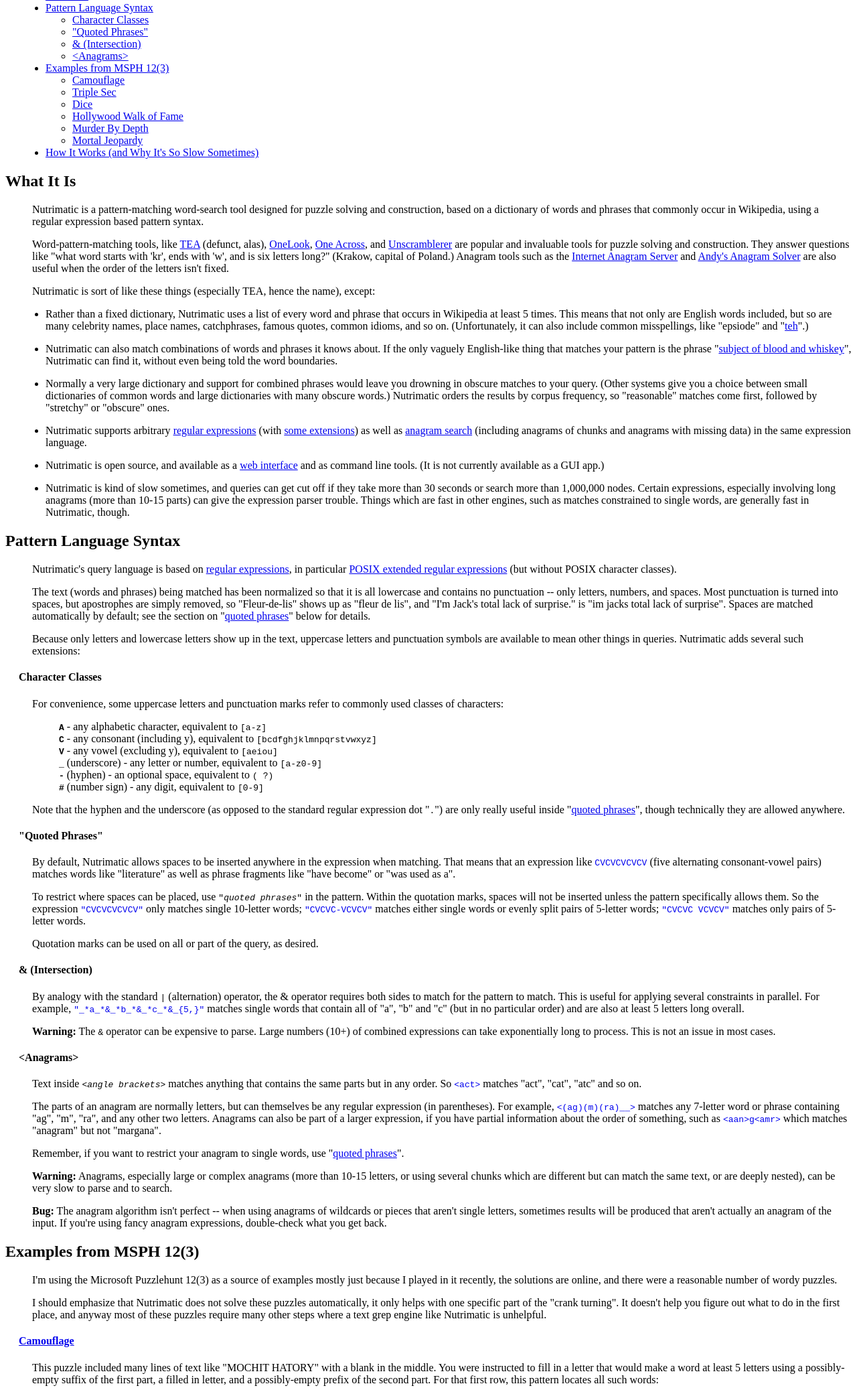
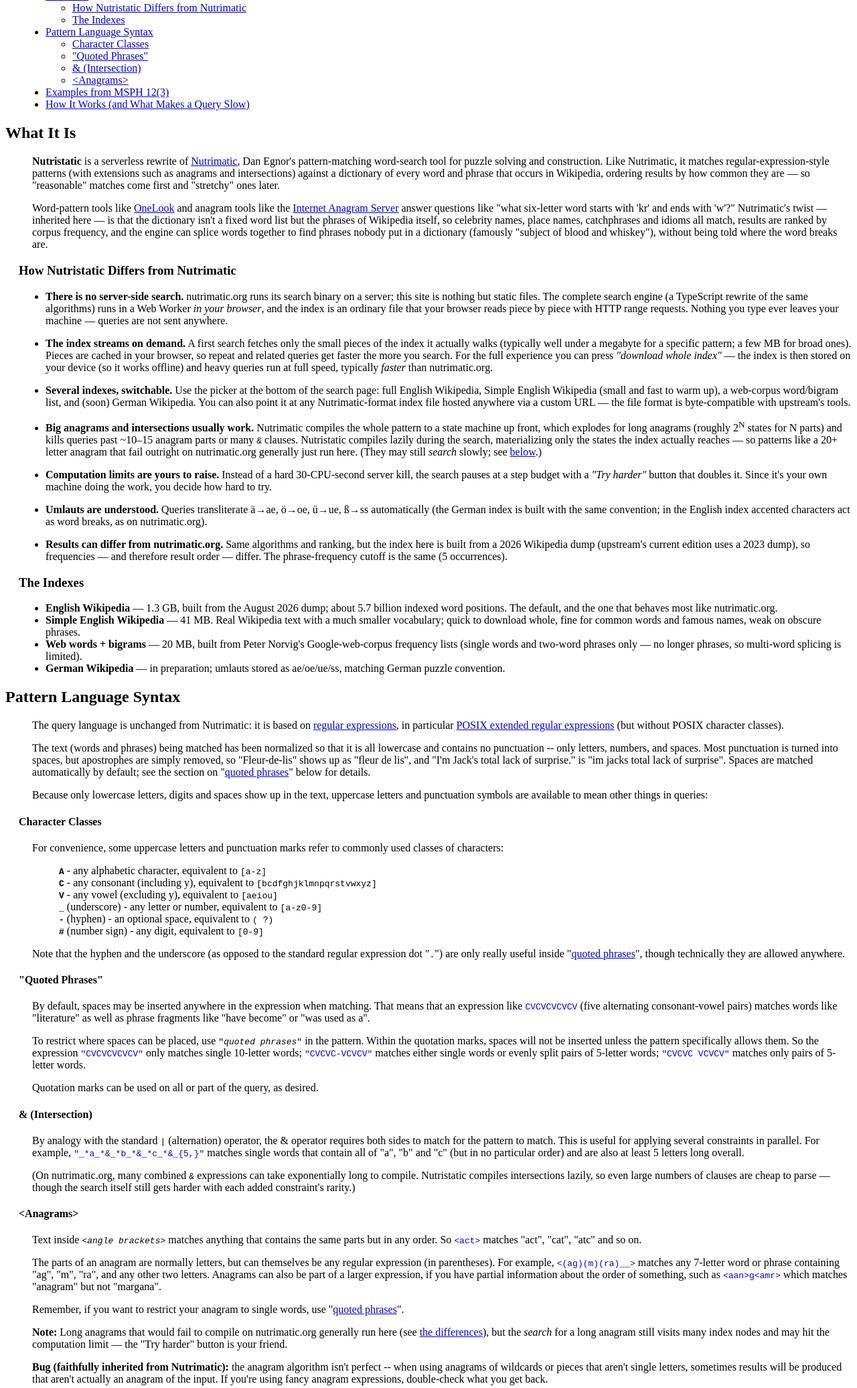
Before and after one commit to pssimon2/nutristatic, a website: page web/public/usage.html in a window 1280 px wide. Shown: the part 81-2153 px from the top of the page at 67% size. Drawn offline with Linux system fonts and the light colour scheme.

Commit message:
Rewrite user docs for Nutristatic: what it is, how it differs from Nutrimatic
usage.html explains the serverless architecture (search runs in the browser,
queries never leave the machine), the index streaming/download modes, the
index roster with real sizes, lazy compilation making big anagrams workable,
adjustable computation limits, umlaut handling, and why results differ from
nutrimatic.org (2026 vs 2023 dump). Pattern-language docs and MSPH examples
kept from the original guide with attribution. Home page and titles now say
Nutristatic.

```diff
--- a/web/main.ts
+++ b/web/main.ts
@@ -304,7 +304,7 @@
 function applyQuery(query: string): void {
   if (query) {
     qInput.value = query;
-    document.title = `${query} - Nutrimatic`;
+    document.title = `${query} - Nutristatic`;
     home.hidden = true;
     resultsView.hidden = false;
     if (indexReady) startSearch(query);
@@ -313,7 +313,7 @@
       setStatus("loading index…");
     }
   } else {
-    document.title = "Nutrimatic";
+    document.title = "Nutristatic";
     home.hidden = false;
     resultsView.hidden = true;
     worker.postMessage({ type: "stop" });
--- a/web/public/usage.html
+++ b/web/public/usage.html
@@ -1,5 +1,5 @@
 <html><head>
-  <title>Nutrimatic Usage Guide</title></head>
+  <title>Nutristatic Usage Guide</title>
   <link rel="icon" type="image/vnd.microsoft.icon" href="/favicon.ico">
   <meta name="viewport" content="width=device-width, initial-scale=1">
   <style>
@@ -12,10 +12,14 @@
   </style>
 </head><body>
 
-<h1><a href="/">Nutrimatic</a> Usage Guide</h1>
+<h1><a href="/">Nutristatic</a> Usage Guide</h1>
 
 <ul>
 <li><a href="#what">What It Is</a>
+  <ul>
+  <li><a href="#vs">How Nutristatic Differs from Nutrimatic</a>
+  <li><a href="#indexes">The Indexes</a>
+  </ul>
 <li><a href="#syntax">Pattern Language Syntax</a>
   <ul>
   <li><a href="#syntax_chars">Character Classes</a>
@@ -24,81 +28,101 @@
   <li><a href="#syntax_anagram">&lt;Anagrams&gt;</a>
   </ul>
 <li><a href="#examples">Examples from MSPH 12(3)</a>
-  <ul>
-  <li><a href="#examples_camouflage">Camouflage</a>
-  <li><a href="#examples_triple_sec">Triple Sec</a>
-  <li><a href="#examples_dice">Dice</a>
-  <li><a href="#examples_walkoffame">Hollywood Walk of Fame</a>
-  <li><a href="#examples_murderbydepth">Murder By Depth</a>
-  <li><a href="#examples_mortaljeopardy">Mortal Jeopardy</a>
-  </ul>
-<li><a href="#how">How It Works (and Why It's So Slow Sometimes)</a>
+<li><a href="#how">How It Works (and What Makes a Query Slow)</a>
 </ul>
 
 <h2><a name="what">What It Is</a></h2>
 
-<p>Nutrimatic is a pattern-matching word-search tool designed for puzzle
-solving and construction, based on a dictionary of words and phrases that
-commonly occur in Wikipedia, using a regular expression based pattern
-syntax.</p>
+<p><b>Nutristatic</b> is a serverless rewrite of
+<a href="https://nutrimatic.org/">Nutrimatic</a>, Dan Egnor's
+pattern-matching word-search tool for puzzle solving and construction. Like
+Nutrimatic, it matches regular-expression-style patterns (with extensions
+such as anagrams and intersections) against a dictionary of every word and
+phrase that occurs in Wikipedia, ordering results by how common they are —
+so "reasonable" matches come first and "stretchy" ones later.</p>
 
-<p>Word-pattern-matching tools, like
-<a href="http://www.crosswordman.com/">TEA</a> (defunct, alas),
-<a href="http://onelook.com/">OneLook</a>,
-<a href="http://www.oneacross.com/">One Across</a>, and
-<a href="https://www.unscramblerer.com/">Unscramblerer</a> are popular and
-invaluable tools for puzzle solving and construction. They answer questions
-like "what word starts with 'kr', ends with 'w', and is six letters long?"
-(Krakow, capital of Poland.) Anagram tools such as the
-<a href="http://wordsmith.org/anagram/">Internet Anagram Server</a> and
-<a href="http://www.ssynth.co.uk/~gay/anagram.html">Andy's Anagram Solver</a>
-are also useful when the order of the letters isn't fixed.</p>
+<p>Word-pattern tools like
+<a href="http://onelook.com/">OneLook</a> and anagram tools like the
+<a href="http://wordsmith.org/anagram/">Internet Anagram Server</a> answer
+questions like "what six-letter word starts with 'kr' and ends with 'w'?"
+Nutrimatic's twist — inherited here — is that the dictionary isn't a fixed
+word list but the phrases of Wikipedia itself, so celebrity names, place
+names, catchphrases and idioms all match, results are ranked by corpus
+frequency, and the engine can splice words together to find phrases nobody
+put in a dictionary (famously
+"subject of blood and whiskey"), without being told where the word breaks
+are.</p>
 
-<p>Nutrimatic is sort of like these things (especially TEA, hence the name),
-except:</p>
+<h3><a name="vs">How Nutristatic Differs from Nutrimatic</a></h3>
 
 <ul>
-<li><p>Rather than a fixed dictionary, Nutrimatic uses a list of every word and
-phrase that occurs in Wikipedia at least 5 times. This means that not only are
-English words included, but so are many celebrity names, place names,
-catchphrases, famous quotes, common idioms, and so on. (Unfortunately, it can
-also include common misspellings, like "epsiode" and
-"<a href="http://en.wikipedia.org/wiki/Teh">teh</a>".)</p>
+<li><p><b>There is no server-side search.</b> nutrimatic.org runs its search
+binary on a server; this site is nothing but static files. The complete
+search engine (a TypeScript rewrite of the same algorithms) runs in a Web
+Worker <em>in your browser</em>, and the index is an ordinary file that your
+browser reads piece by piece with HTTP range requests. Nothing you type ever
+leaves your machine — queries are not sent anywhere.</p>
 
-<li><p>Nutrimatic can also match combinations of words and phrases it knows
-about. If the only vaguely English-like thing that matches your pattern is
-the phrase
-"<a href="http://bloodandbones.com/ph12sim/puzzles/Men%20In%20Black/">subject
-of blood and whiskey</a>", Nutrimatic can find it, without even being told the
-word boundaries.</p>
+<li><p><b>The index streams on demand.</b> A first search fetches only the
+small pieces of the index it actually walks (typically well under a
+megabyte for a specific pattern; a few MB for broad ones). Pieces are
+cached in your browser, so repeat and related queries get faster the more
+you search. For the full experience you can press
+<em>"download whole index"</em> — the index is then stored on your device
+(so it works offline) and heavy queries run at full speed, typically
+<em>faster</em> than nutrimatic.org.</p>
 
-<li><p>Normally a very large dictionary and support for combined phrases would
-leave you drowning in obscure matches to your query. (Other systems give you
-a choice between small dictionaries of common words and large dictionaries with
-many obscure words.)  Nutrimatic orders the results by corpus frequency, so
-"reasonable" matches come first, followed by "stretchy" or "obscure" ones.</p>
+<li><p><b>Several indexes, switchable.</b> Use the picker at the bottom of
+the search page: full English Wikipedia, Simple English Wikipedia (small
+and fast to warm up), a web-corpus word/bigram list, and (soon) German
+Wikipedia. You can also point it at any Nutrimatic-format index file hosted
+anywhere via a custom URL — the file format is byte-compatible with
+upstream's tools.</p>
 
-<li><p>Nutrimatic supports arbitrary
-<a href="http://en.wikipedia.org/wiki/Regular_expression">regular
-expressions</a> (with <a href="#syntax">some extensions</a>) as well as
-<a href="#syntax_anagram">anagram search</a> (including anagrams of chunks and
-anagrams with missing data) in the same expression language.</p>
+<li><p><b>Big anagrams and intersections usually work.</b> Nutrimatic
+compiles the whole pattern to a state machine up front, which explodes for
+long anagrams (roughly 2<sup>N</sup> states for N parts) and kills queries
+past ~10–15 anagram parts or many <tt>&amp;</tt> clauses. Nutristatic
+compiles lazily during the search, materializing only the states the index
+actually reaches — so patterns like a 20+ letter anagram that fail outright
+on nutrimatic.org generally just run here. (They may still <em>search</em>
+slowly; see <a href="#how">below</a>.)</p>
 
-<li><p>Nutrimatic is open source, and available as a <a href="/">web
-interface</a> and as command line tools. (It is not currently available as a
-GUI app.)</p>
+<li><p><b>Computation limits are yours to raise.</b> Instead of a hard
+30-CPU-second server kill, the search pauses at a step budget with a
+<em>"Try harder"</em> button that doubles it. Since it's your own machine
+doing the work, you decide how hard to try.</p>
 
-<li><p>Nutrimatic is kind of slow sometimes, and queries can get cut off if
-they take more than 30 seconds or search more than 1,000,000 nodes.
-Certain expressions, especially involving long anagrams (more than 10-15
-parts) can give the expression parser trouble. Things which are fast in
-other engines, such as matches constrained to single words, are generally
-fast in Nutrimatic, though.</p>
+<li><p><b>Umlauts are understood.</b> Queries transliterate ä→ae, ö→oe,
+ü→ue, ß→ss automatically (the German index is built with the same
+convention; in the English index accented characters act as word breaks,
+as on nutrimatic.org).</p>
+
+<li><p><b>Results can differ from nutrimatic.org.</b> Same algorithms and
+ranking, but the index here is built from a 2026 Wikipedia dump (upstream's
+current edition uses a 2023 dump), so frequencies — and therefore result
+order — differ. The phrase-frequency cutoff is the same (5 occurrences).</p>
+</ul>
+
+<h3><a name="indexes">The Indexes</a></h3>
+
+<ul>
+<li><b>English Wikipedia</b> — 1.3&nbsp;GB, built from the August 2026 dump;
+about 5.7 billion indexed word positions. The default, and the one that
+behaves most like nutrimatic.org.
+<li><b>Simple English Wikipedia</b> — 41&nbsp;MB. Real Wikipedia text with a
+much smaller vocabulary; quick to download whole, fine for common words and
+famous names, weak on obscure phrases.
+<li><b>Web words + bigrams</b> — 20&nbsp;MB, built from Peter Norvig's
+Google-web-corpus frequency lists (single words and two-word phrases only —
+no longer phrases, so multi-word splicing is limited).
+<li><b>German Wikipedia</b> — in preparation; umlauts stored as ae/oe/ue/ss,
+matching German puzzle convention.
 </ul>
 
 <h2><a name="syntax">Pattern Language Syntax</a></h2>
 
-<p>Nutrimatic's query language is based on
+<p>The query language is unchanged from Nutrimatic: it is based on
 <a href="http://en.wikipedia.org/wiki/Regular_expression">regular
 expressions</a>, in particular
 <a href="http://en.wikipedia.org/wiki/Regular_expression#POSIX_Extended_Regular_Expressions">POSIX
@@ -112,9 +136,9 @@
 automatically by default; see the section on "<a href="#syntax_quotes">quoted
 phrases</a>" below for details.</p>
 
-<p>Because only letters and lowercase letters show up in the text, uppercase
-letters and punctuation symbols are available to mean other things in queries.
-Nutrimatic adds several such extensions:</p>
+<p>Because only lowercase letters, digits and spaces show up in the text,
+uppercase letters and punctuation symbols are available to mean other things
+in queries:</p>
 
 <h4><a name="syntax_chars">Character Classes</a></h4>
 
@@ -139,7 +163,7 @@
 
 <h4><a name="syntax_quotes">"Quoted Phrases"</a></h4>
 
-<p>By default, Nutrimatic allows spaces to be inserted anywhere in the
+<p>By default, spaces may be inserted anywhere in the
 expression when matching. That means that an expression like
 <tt><a href="/?q=CVCVCVCVCV">CVCVCVCVCV</a></tt> (five alternating
 consonant-vowel pairs) matches words like "literature" as well as phrase
@@ -166,9 +190,10 @@
 matches single words that contain all of "a", "b" and "c" (but in no
 particular order) and are also at least 5 letters long overall.</p>
 
-<p><b>Warning:</b> The <tt>&amp;</tt> operator can be expensive to parse. Large
-numbers (10+) of combined expressions can take exponentially long to process.
-This is not an issue in most cases.</p>
+<p>(On nutrimatic.org, many combined <tt>&amp;</tt> expressions can take
+exponentially long to compile. Nutristatic compiles intersections lazily, so
+even large numbers of clauses are cheap to parse — though the search itself
+still gets harder with each added constraint's rarity.)</p>
 
 <h4><a name="syntax_anagram">&lt;Anagrams&gt;</a></h4>
 
@@ -189,26 +214,28 @@
 <p>Remember, if you want to restrict your anagram to single words, use
 "<a href="#syntax_quotes">quoted phrases</a>".</p>
 
-<p><b>Warning:</b> Anagrams, especially large or complex anagrams (more than
-10-15 letters, or using several chunks which are different but can match the
-same text, or are deeply nested), can be very slow to parse and to search.</p>
+<p><b>Note:</b> Long anagrams that would fail to compile on nutrimatic.org
+generally run here (see <a href="#vs">the differences</a>), but the
+<em>search</em> for a long anagram still visits many index nodes and may hit
+the computation limit — the "Try harder" button is your friend.</p>
 
-<p><b>Bug:</b> The anagram algorithm isn't perfect -- when using anagrams of
-wildcards or pieces that aren't single letters, sometimes results will be
-produced that aren't actually an anagram of the input. If you're using fancy
-anagram expressions, double-check what you get back.</p>
+<p><b>Bug (faithfully inherited from Nutrimatic):</b> the anagram algorithm
+isn't perfect -- when using anagrams of wildcards or pieces that aren't
+single letters, sometimes results will be produced that aren't actually an
+anagram of the input. If you're using fancy anagram expressions,
+double-check what you get back.</p>
 
 <h2><a name="examples">Examples from MSPH 12(3)</a></h2>
 
-<p>I'm using the Microsoft Puzzlehunt 12(3) as a source of examples mostly
-just because I played in it recently, the solutions are online, and there
-were a reasonable number of wordy puzzles.</p>
+<p>These worked examples are from the original Nutrimatic usage guide (Dan
+Egnor, using the Microsoft Puzzlehunt 12(3) as a source of wordy puzzles).
+They all work identically here.</p>
 
-<p>I should emphasize that Nutrimatic does not solve these puzzles
+<p>Nutristatic does not solve these puzzles
 automatically, it only helps with one specific part of the "crank turning".
 It doesn't help you figure out what to do in the first place, and anyway most
-of these puzzles require many other steps where a text grep engine like
-Nutrimatic is unhelpful.</p>
+of these puzzles require many other steps where a text grep engine
+is unhelpful.</p>
 
 <h4><a name="examples_camouflage" href="http://bloodandbones.com/ph12sim/puzzles/Camouflage/">Camouflage</a></h4>
 
@@ -244,8 +271,8 @@
 expression is quoted; spaces and hyphens are used to indicate where word breaks
 can occur (boldface letters).</p>
 
-<p>The answer "mayim bialiks sitcom" is the second result. (Mayim Bialik's
-sitcom is "Blossom").</p>
+<p>The answer "mayim bialiks sitcom" is among the first results. (Mayim
+Bialik's sitcom is "Blossom").</p>
 
 <h4><a name="examples_dice" href="http://bloodandbones.com/ph12sim/puzzles/Dice/">Dice</a></h4>
 
@@ -302,16 +329,16 @@
 <p>The answer, "the largest natural body of land in ice water", shows up first.
 (Interpreting it requires some cleverness by the human solver!)</p>
 
-<h2><a name="how">How It Works (and Why It's So Slow Sometimes)</a></h2>
+<h2><a name="how">How It Works (and What Makes a Query Slow)</a></h2>
 
-<p>Internally, Nutrimatic uses a
-<a href="http://en.wikipedia.org/wiki/Trie">trie</a> which includes every word
-or phrase that occurs in Wikipedia at least five times -- 23,744,883 all told,
-packed into a 258MB index file. Every node in the trie includes a frequency
-count. (For example, the prefix "th" occurs 75,979,024 times; "qu" occurs
-1,446,508 times.)</p>
+<p>Internally, Nutristatic uses the same data structure as Nutrimatic: a
+<a href="http://en.wikipedia.org/wiki/Trie">trie</a> of every word
+and phrase that occurs in Wikipedia at least five times, where every node
+carries a frequency count. The English index packs about 5.7 billion indexed
+word positions into a 1.3&nbsp;GB file, in a format byte-compatible with
+upstream Nutrimatic's tools.</p>
 
-<p>When searching for a pattern, Nutrimatic uses a
+<p>When searching for a pattern, the engine runs a
 <a href="http://en.wikipedia.org/wiki/Best-first_search">best-first search</a>
 through the trie using a priority queue of nodes sorted by frequency.
 The queue initially contains only the root node. As long as the queue is not
@@ -328,27 +355,24 @@
 the pattern. A heavy frequency penalty is added for this "reset", so that
 phrases which occur naturally are considered before such "frankenphrases".</p>
 
-<p>Because this process can involve evaluating very many nodes, and potentially
-having a very large priority queue of nodes to process, the search expression is
-converted to a
+<p>The search expression is evaluated against the trie as a
 <a href="http://en.wikipedia.org/wiki/Deterministic_finite_state_machine">deterministic
-finite state machine</a> for rapid evaluation while searching. The
-<a href="http://www.openfst.org/">openfst</a> library is used to create,
-combine and optimize the finite state machine as the query is parsed.</p>
+finite state machine</a>. Where Nutrimatic uses the
+<a href="http://www.openfst.org/">OpenFST</a> library to build the complete
+machine before searching (which is what explodes for long anagrams),
+Nutristatic determinizes <em>lazily</em>: states of the machine — including
+the products implied by <tt>&amp;</tt> and by anagram constraints — are only
+constructed when the index walk actually reaches them, and are cached for
+reuse. Compilation is effectively instant for any pattern; complexity is
+paid only in proportion to what the search actually explores.</p>
 
-<p>The creation of the finite state machine can be slow with complex patterns.
-Ordinary regular expressions all compile extremely quickly, but patterns which
-include many "&amp;" operators or long anagrams (which use the "&amp;" operator
-internally for every part of the anagram) can result in large state machines:
-Processing an anagram of length N requires O(2^N) states, and if the parts of
-the anagram are themselves state machines the complexity is multiplied. If
-more than 30 CPU-seconds are consumed during this phase, the search is
-killed. Where possible, using more constrained, simpler patterns can help.</p>
-
-<p>More commonly, the search process itself can take a long time as a large
-number of nodes are visited. After 1,000,000 nodes are visited, the search is
-terminated (with the "Computation limit exceeded" message) whether or not any
-results have been shown.</p>
+<p>What still takes time is the search itself. The
+search pauses at a step budget (rather than being killed as on
+nutrimatic.org) and offers <em>"Try harder"</em> to continue with a doubled
+budget. In the default streaming mode there is a second cost: index pieces
+are fetched over the network as the search walks them, so a broad first-time
+query also downloads a few megabytes (with fetched pieces cached for next
+time; the downloaded-index mode has no such cost at all).</p>
 
 <p>Because the search proceeds forward from the start of the answer string,
 patterns which are constrained at the beginning work much better than patterns
@@ -364,11 +388,11 @@
 the search string is good if you don't expect the answer to contain multiple
 words (or you know where word breaks go).</p>
 
-<p>Finally, this particular instance is running on a multi-user computer, and
-the 250MB+ index file has a way of getting paged out when people want to, you
-know, read their mail or something. So that can add a few seconds when first
-using the service.</p>
-
 <hr>
-<address>updated Jan 29, 2025 - egnor@ofb.net</address>
+<address>Nutristatic is derived from
+<a href="https://github.com/PuzzleTechHub/nutrimatic">Nutrimatic</a>
+(GPL, by Dan Egnor and contributors); the syntax documentation and examples
+above are adapted from the original
+<a href="https://nutrimatic.org/2024/usage.html">Nutrimatic usage guide</a>.
+Updated Aug 14, 2026.</address>
 </body></html>
```
Also changed, not shown: web/index.html (+9 -6 lines), .claude/ralph-loop.local.md (deleted), README.md, scripts/stats.mts (added).
